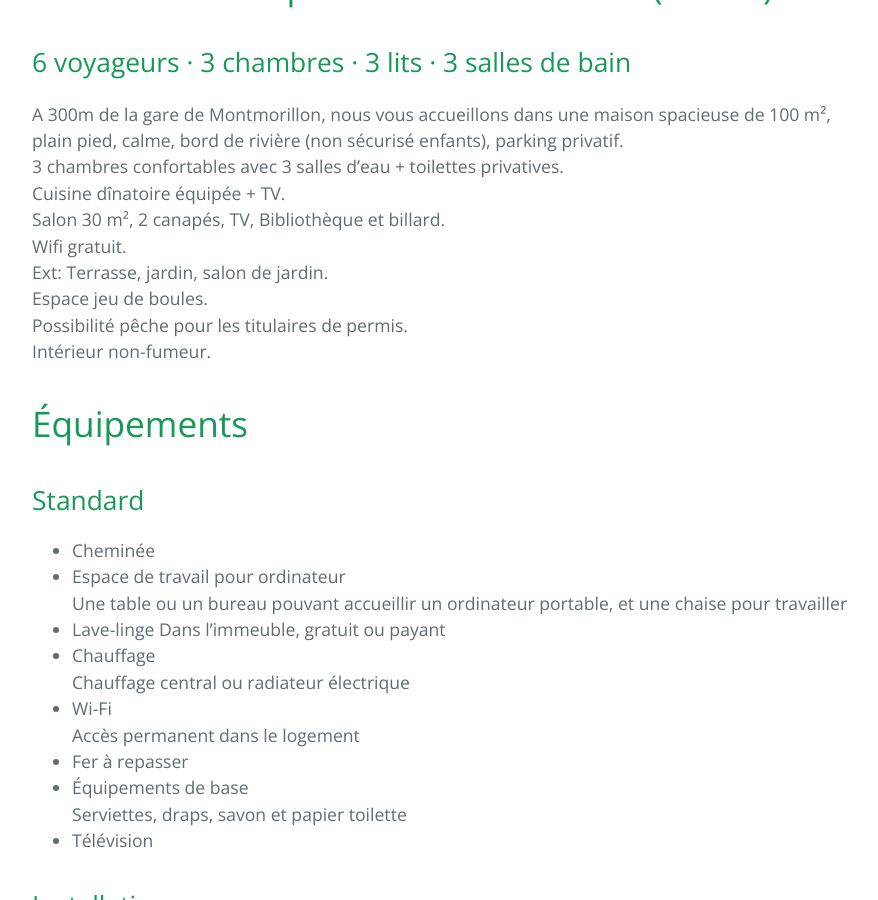
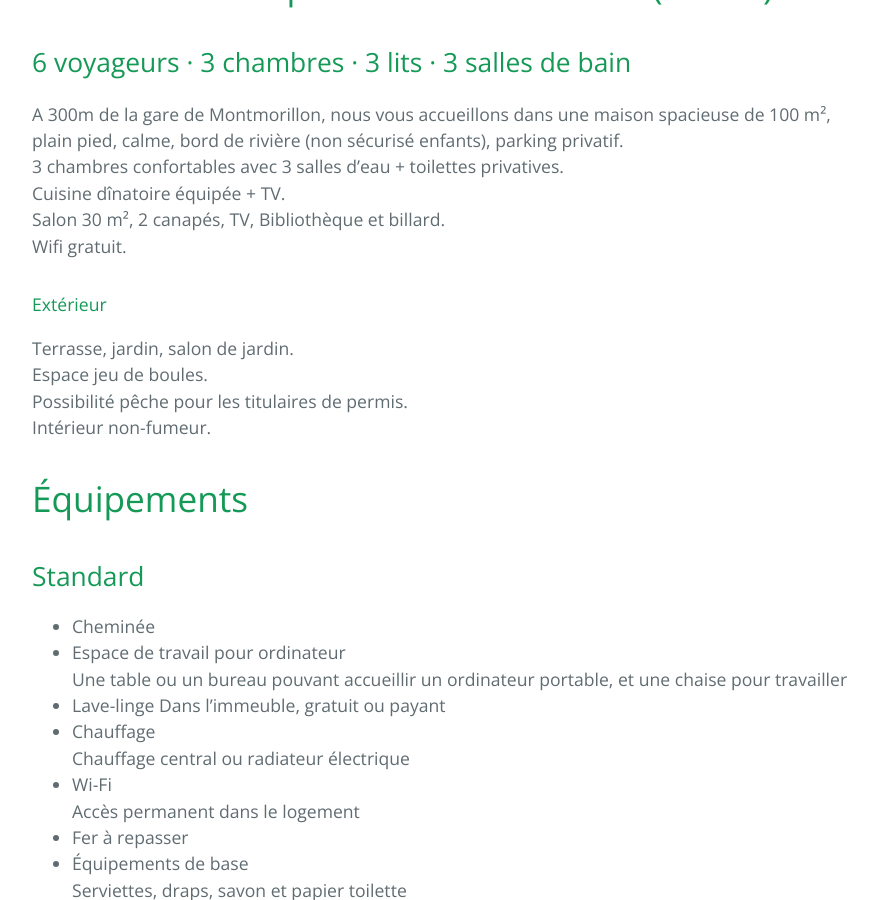
Before and after one commit to saulge/location, a Jekyll site: the page built from index.md, in a window 1280 px wide and 900 px high, scrolled down 390 px. Shown: the whole window, without its empty margins (192-1070 px from the left). Built offline with Jekyll 4.4.1, drawn with Linux system fonts in a browser that asks for light colours; our own code applies the rules of GitHub Pages for plain Markdown files.

Commit message:
disting "exterieur" header

```diff
--- a/index.md
+++ b/index.md
@@ -11,7 +11,10 @@ A 300m de la gare de Montmorillon, nous vous accueillons dans une maison spacieu
 Cuisine dînatoire équipée + TV.<br>
 Salon 30 m&sup2;, 2 canapés, TV, Bibliothèque et billard.<br>
 Wifi gratuit.<br>
-Ext: Terrasse, jardin, salon de jardin.<br>
+
+#### Extérieur
+
+Terrasse, jardin, salon de jardin.<br>
 Espace jeu de boules.<br>
 Possibilité pêche pour les titulaires de permis.<br>
 Intérieur non-fumeur.
```
